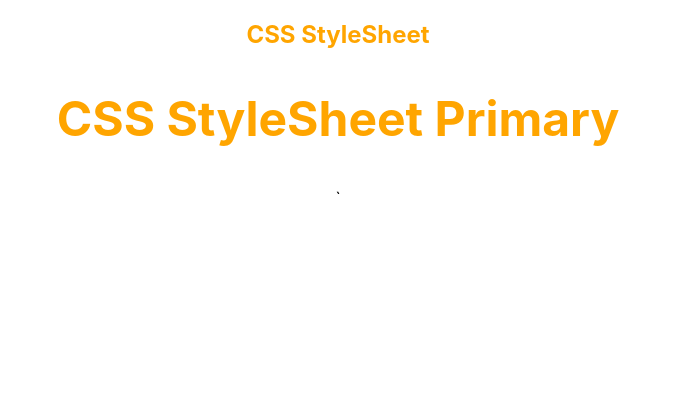
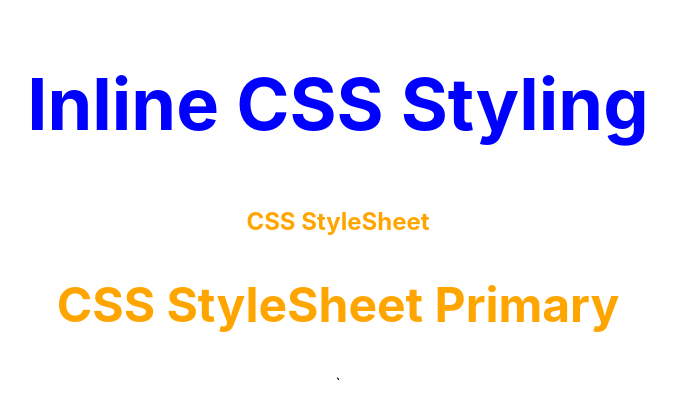
Before and after one commit to TheReprator/ReactLearning, a React (Create React App) app: page / in a window 1280 px wide. Shown: the top 418 px of the page, without its empty margins (302-978 px from the left). Built offline with nearby package versions, Linux system fonts and the light colour scheme.

Commit message:
inline css component included

```diff
--- a/src/App.js
+++ b/src/App.js
@@ -25,6 +25,7 @@ import { PersonListRendering1 } from './rendering/FirstRendering';
 import SecondRendering from './rendering/SecondRendering';
 import CSSStyleSheet from './stylingReact/CSSStylingComponent';
 import { CSSStyleSheetProps } from './stylingReact/CSSStylingComponent';
+import InlineStyleComponent from './stylingReact/InLineStyleComponent';
 
 
 function App() {
@@ -34,6 +35,7 @@ function App() {
     {/*
       // CSS Rendering Example
     */}
+    <InlineStyleComponent />
     <CSSStyleSheet />
     <CSSStyleSheetProps name='true' />
 
```
